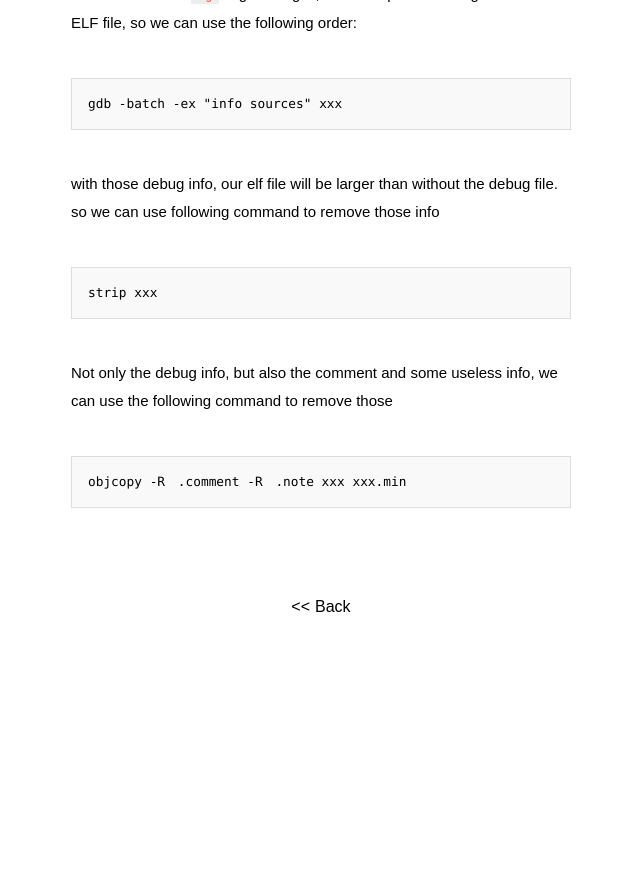
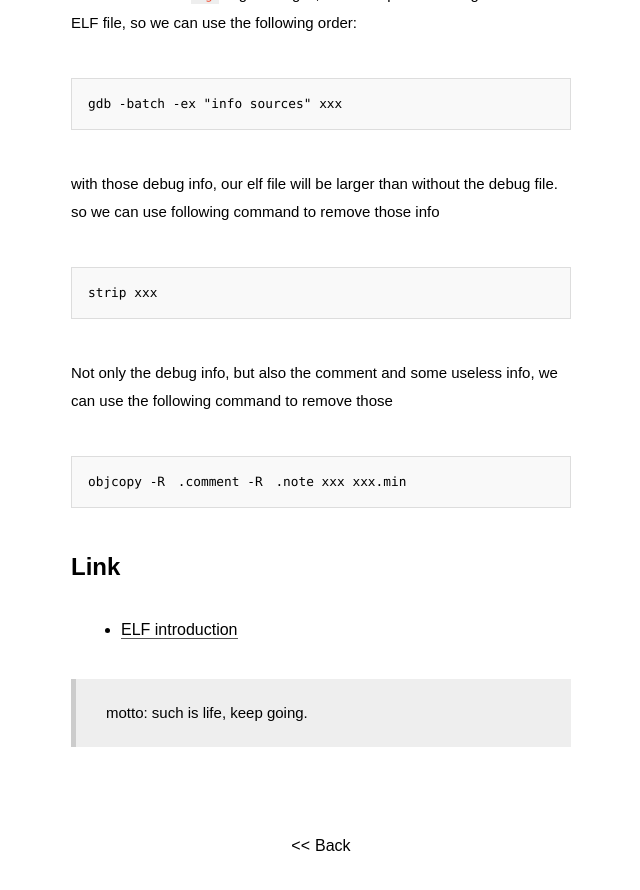
Before and after one commit to JesseEisen/DailyKeep, a Jekyll site: the page built from _posts/2015-11-10-C-link.md, in a window 1280 px wide and 900 px high, scrolled down 2665 px. Shown: the top 890 px of the window, without its empty margins (319-959 px from the left). Built offline with Jekyll 4.4.1, drawn with Linux system fonts in a browser that asks for light colours; some web fonts are replaced; before the commit the page ends 3326 px from its top, so only the background shows below that.

Commit message:
1110 second commit

```diff
--- a/_posts/2015-11-10-C-link.md
+++ b/_posts/2015-11-10-C-link.md
@@ -71,3 +71,12 @@ with those debug info, our elf file will be larger than without the debug file.
 Not only the debug info, but also the comment and some useless info, we can use the following command to remove those
 
 	objcopy -R　.comment -R　.note xxx xxx.min
+
+
+
+## Link
+
++ [ELF introduction](http://flint.cs.yale.edu/cs422/doc/ELF_Format.pdf)
+
+
+> motto: such is life, keep going.
```
